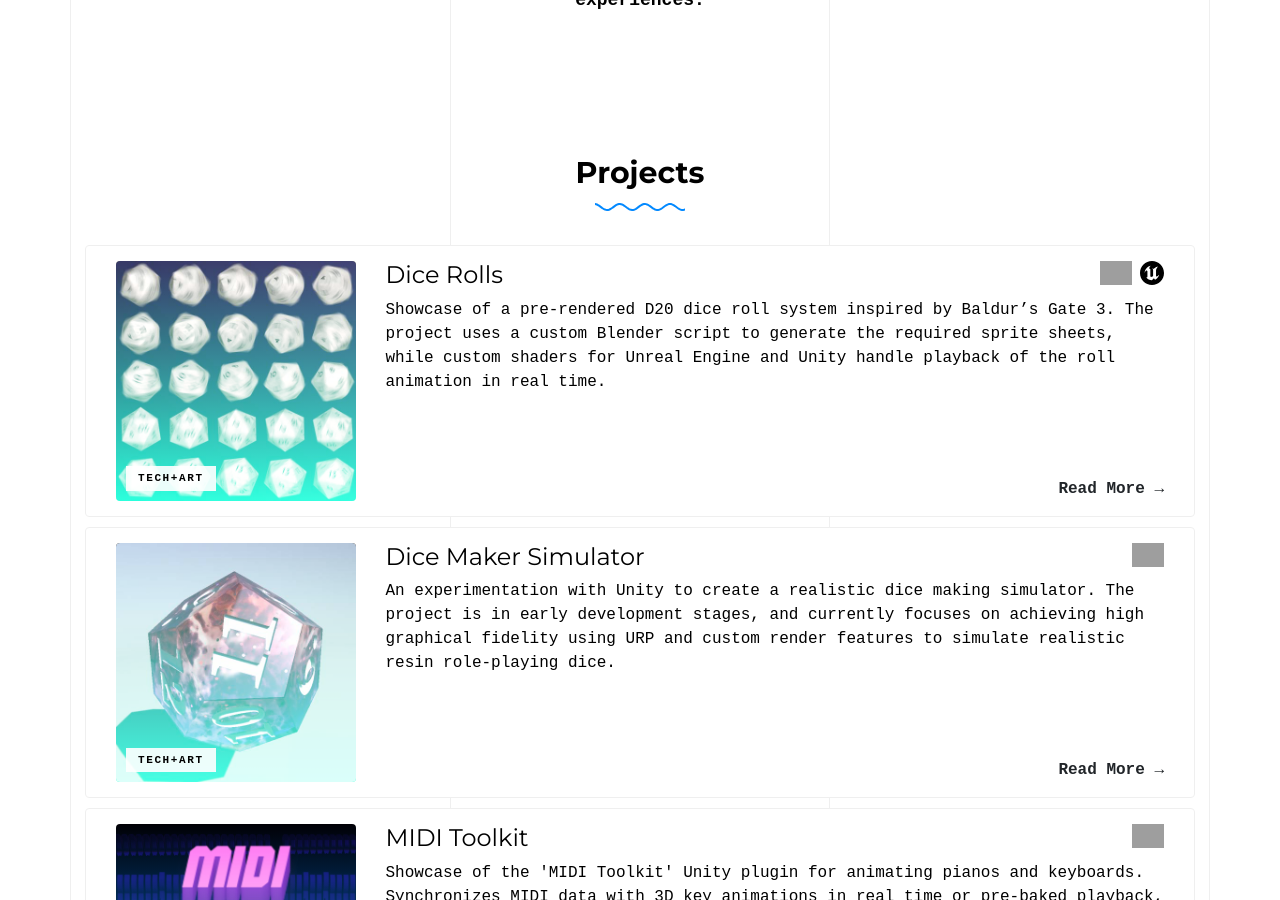
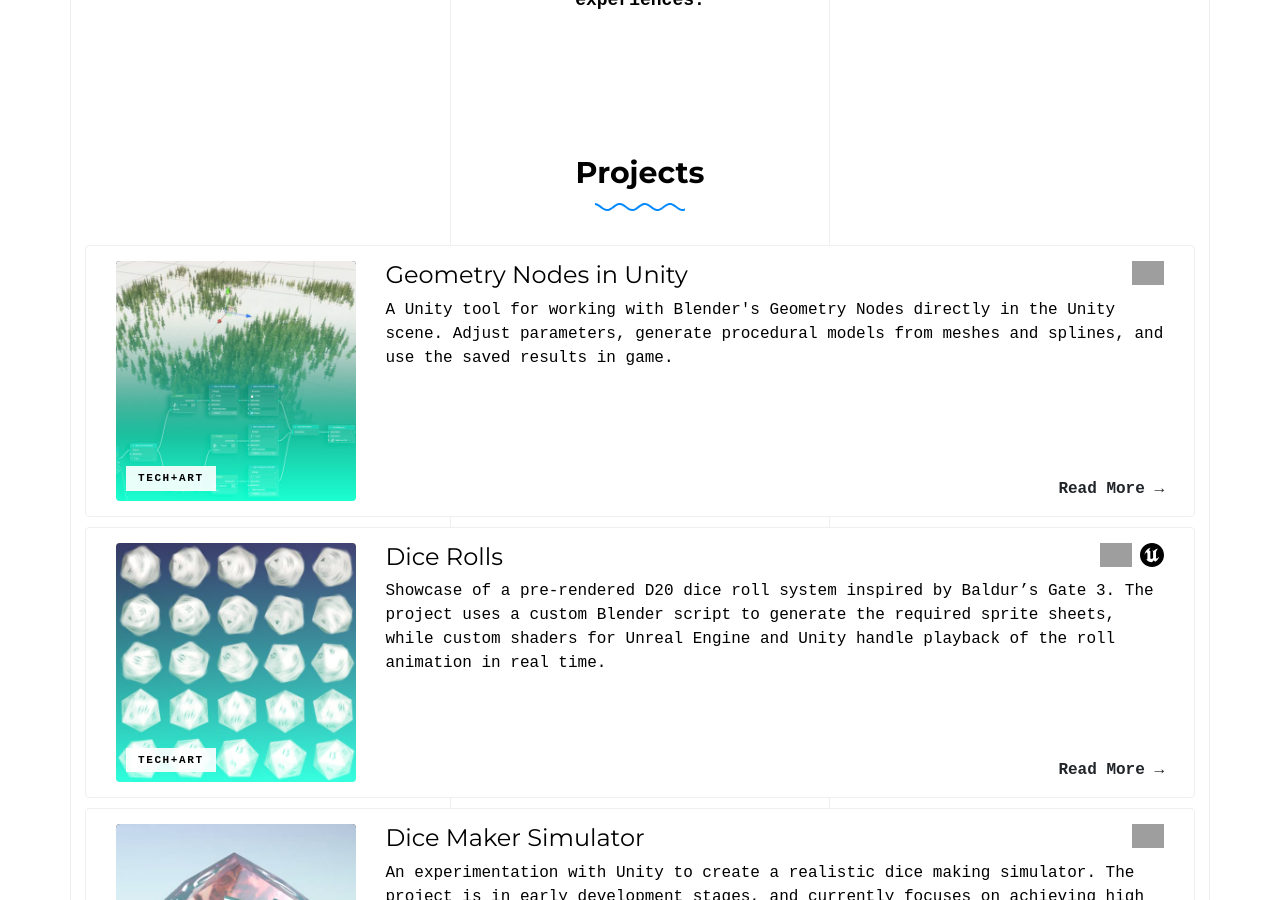
Before and after one commit to alleluso/alleluso.github.io, a Jekyll site: the page built from index.html, in a window 1280 px wide and 900 px high, scrolled down 309 px. Built offline with Jekyll 4.4.1, drawn with Linux system fonts in a browser that asks for light colours; some web fonts are replaced; grey boxes are pictures that could not be loaded.

Commit message:
Added GeoNodes

```diff
--- /dev/null
+++ b/_posts/2026-08-01-geonodesforunity.html
@@ -0,0 +1,177 @@
+---
+title: "Geometry Nodes in Unity"
+date: 2026-08-01
+image: "geonodesforunity/entry.jpg"
+type: "techart"
+project: "none"
+software:
+- unity
+- blender
+excerpt: "A Unity tool for working with Blender's Geometry Nodes directly in the Unity scene. Adjust parameters, generate procedural models from meshes and splines, and use the saved results in game."
+---
+
+<p>
+  Blender's Geometry Nodes are a great way to create models that can be adjusted and reused. The problem is that, once I bring a model into Unity, changing it usually means going back to Blender and exporting it again. I wanted to make that process easier, so I built a tool that lets me use my Geometry Nodes setups directly from the Unity Inspector.
+</p>
+
+<p>
+  The idea is simple: I build the node tree in Blender, then choose its settings and generate the result in Unity. Blender runs headless in the background to do the modeling work. Once the result is saved, a game can use it without needing Blender installed.
+</p>
+
+<!-- MEDIA PLACEHOLDER: replace with video overview of the tool.
+<div class="video-container">
+  <video autoplay loop muted controls playsinline>
+    <source src="{{ '/assets/images/geonodesforunity/overview.mp4' | relative_url }}" type="video/mp4">
+    Your browser does not support the video tag.
+  </video>
+</div>
+-->
+
+<h3 class="section-title text-black mt-5 mb-3">From Blender to the Inspector</h3>
+
+<p>
+  I start with a Blender file containing a Geometry Nodes setup and import it into Unity. By selecting the custom Geometry Nodes importer, the file becomes an asset that lists the available generators and their supported parameters. Saving changes in Blender updates that information in Unity, so I can keep working on the graph without setting everything up again.
+</p>
+
+<p>
+  After assigning the asset to a <code>GeoNodeMesh</code> component, I can choose a generator and adjust its parameters in the Inspector. Numbers, toggles, and vectors use the defaults and ranges defined in Blender. Numeric parameters also have a randomization option, which is useful for quickly trying different variations of the same model.
+</p>
+
+<p>
+  Pressing <strong>Generate</strong> creates the model as child objects in the scene. I also added an <strong>Auto Regenerate</strong> option so the result updates after I change a setting. It waits briefly for edits to settle, which makes adjusting several parameters less cumbersome.
+</p>
+
+<div id="render-gallery" class="carousel slide" data-ride="carousel" data-interval="5000" data-pause="false">
+  <div class="carousel-inner" style="overflow: hidden;">
+    <div class="carousel-item active">
+      <a href="{{ '/assets/images/geonodesforunity/param_2.jpg' | relative_url }}" data-fancybox="gallery1">
+        <img src="{{ '/assets/images/geonodesforunity/param_2.jpg' | relative_url }}" class="d-block w-100" alt="Blender Parameters" style="object-fit: cover; cursor: pointer;">
+      </a>
+    </div>
+    <div class="carousel-item">
+      <a href="{{ '/assets/images/geonodesforunity/param_1.jpg' | relative_url }}" data-fancybox="gallery1">
+        <img src="{{ '/assets/images/geonodesforunity/param_1.jpg' | relative_url }}" class="d-block w-100" alt="Unity Parameters" style="object-fit: cover; cursor: pointer;">
+      </a>
+    </div>
+    <div class="carousel-item">
+      <a href="{{ '/assets/images/geonodesforunity/param_4.jpg' | relative_url }}" data-fancybox="gallery1">
+        <img src="{{ '/assets/images/geonodesforunity/param_4.jpg' | relative_url }}" class="d-block w-100" alt="Blender Parameters" style="object-fit: cover; cursor: pointer;">
+      </a>
+    </div>
+    <div class="carousel-item">
+      <a href="{{ '/assets/images/geonodesforunity/param_3.jpg' | relative_url }}" data-fancybox="gallery1">
+        <img src="{{ '/assets/images/geonodesforunity/param_3.jpg' | relative_url }}" class="d-block w-100" alt="Unity Parameters" style="object-fit: cover; cursor: pointer;">
+      </a>
+    </div>
+  </div>
+  <div class="media-description">
+    <p>The same supported parameters shown in Blender are available in the Unity Inspector.</p>
+  </div>
+</div>
+
+<h3 class="section-title text-black mt-5 mb-3">Using Unity Scene Geometry</h3>
+
+<p>
+  Changing a few numbers is useful, but I also wanted the models to respond to things already in the Unity scene. A fence, for example, should follow a path that I can edit freely directly in the game scene.
+</p>
+
+<p>
+  For this, I added driver components that pass Unity objects into the Blender graph. They support meshes and terrains, with optional integrations for ProBuilder and Unity Splines. The graph receives these through an <strong>Object</strong> input, which can be read using Blender's Object Info node. Other drivers let me use an object's position or transform to control parameters.
+</p>
+
+<p>
+  Spline inputs keep their handle parameters such as roll and tangents, while terrain inputs include the surface and its holes. This means I can shape a path or adjust the ground in Unity and use it as the starting point for a procedural model.
+</p>
+
+<p>
+  The inputs keep their placement relative to the generated model, so moving or rotating them in Unity produces the expected result. Blender works with temporary copies during generation, leaving the original file unchanged.
+</p>
+
+<p>
+  Possible uses include building a road along a spline, placing props over a terrain, or turning a simple ProBuilder blockout into a more detailed structure. The modeling logic stays in Blender, while the layout can be adjusted directly in Unity.
+</p>
+
+<div class="video-container">
+  <video autoplay loop muted controls playsinline>
+    <source src="{{ '/assets/images/geonodesforunity/splines.webm' | relative_url }}" type="video/webm">
+    Your browser does not support the video tag.
+  </video>
+</div>
+
+<h3 class="section-title text-black mt-5 mb-3">Preserving the Generated Result</h3>
+
+<p>
+  I wanted the generated models to keep the details that matter visually, including their shading, UVs, vertex colors, and material slots. Materials are assigned in Unity, so the same generator can be used with different looks without changing the Blender setup.
+</p>
+
+<p>
+  I also added a way to split a generated model into separate pieces. An attribute named <code>chunk</code> in the node tree decides which faces belong together. Unity then creates an object for each piece, with its own pivot. This is useful when parts of a model need to move independently or have their own physics components or simply for optimization purposes (culling, vertex count, etc).
+</p>
+
+<p>
+  A second attribute, <code>collision</code>, lets me define collision geometry alongside the visible model. The graph can produce a detailed railing, for example, with a much simpler shape for physics. Unity automatically adds the required MeshColliders, keeping the visible and collision meshes aligned.
+</p>
+
+<div class="image-container">
+  <a href="{{ '/assets/images/geonodesforunity/chunk.jpg' | relative_url }}" data-fancybox="">
+    <img src="{{ '/assets/images/geonodesforunity/chunk.jpg' | relative_url }}" alt="Geometry Nodes for Unity demonstration">
+  </a>
+  <div class="media-description">
+    <p>The railing is split into separate pieces, each with a simplified collision mesh. Both are defined in the Blender node tree. The repeated posts use instanced rendering.</p>
+  </div>
+</div>
+
+<p>
+  Generated results are saved with the scene or prefab, so reopening the project or running the game does not require another Blender evaluation. I also added a <strong>Bake</strong> button to save a generated mesh as a regular Unity asset when I want to use it separately.
+</p>
+
+<h3 class="section-title text-black mt-5 mb-3">Instances and Rendering</h3>
+
+<p>
+  Geometry Nodes often use instances to repeat the same object many times. I wanted to preserve that advantage in Unity, rather than turn every copy into a separate object. The tool uses GPU instancing to draw repeated meshes, which is useful for anything; from lamp posts to foliage or modular building details.
+</p>
+
+<p>
+  Nearby instances are grouped together for rendering. An optional LOD component can switch to simpler meshes at a distance and skip instances that are too far away or outside the camera view. I added Scene view visualizations to make it easier to see how those groups are being rendered.
+</p>
+
+<p>
+  Each type of repeated object can have its own distance settings and lower-detail meshes. Those meshes can also use simpler materials, giving me control over both the shape and shading of distant objects.
+</p>
+
+<p>
+  Another useful option is replacing the generated instance mesh with a custom mesh or prefab. A custom mesh keeps the instanced rendering, while a prefab creates individual objects with their own scripts, colliders, and renderers. That lets the Blender graph handle placement while Unity supplies the actual game objects. Large numbers of prefabs still come with the usual cost of having many objects in the scene.
+</p>
+
+<p>
+  I also included a Shader Graph helper for giving instances consistent visual variation, such as different colors. That variation stays attached to each instance as it moves between rendering groups or detail levels, although regenerating the layout can change it.
+</p>
+
+<div class="video-container">
+  <video autoplay loop muted controls playsinline>
+    <source src="{{ '/assets/images/geonodesforunity/instances.webm' | relative_url }}" type="video/webm">
+    Your browser does not support the video tag.
+  </video>
+</div>
+
+<h3 class="section-title text-black mt-5 mb-3">Behind the Bridge</h3>
+
+<p>
+  Blender stays open in the background between operations, avoiding the delay of launching it for every edit. I also added a timing breakdown to help identify which part of generation takes the longest when working with more complex models.
+</p>
+
+<p>
+  If generation fails, the previous result stays in the scene. If I change a setting while Blender is still working, an outdated result cannot overwrite the newer edits. Generated changes also support Unity's Undo, making experimentation a little less risky.
+</p>
+
+<h3 class="section-title text-black mt-5 mb-3">Final Thoughts</h3>
+
+<p>
+  What I like most about this tool is being able to build the procedural logic in Blender and then work with the result in the context of a Unity scene. Paths, proportions, and placement are much easier to judge when I can see the model alongside everything else.
+</p>
+
+<p>
+  The current version targets Unity 6.3 and Blender 5.2, with HDRP as the supported rendering setup. It generates models in the Editor, so it is intended for authoring rather than changing Geometry Nodes graphs during gameplay. Blender materials also need to be replaced with Unity materials. There are still limits to what it can transfer, but it already gives me a useful way to reuse procedural models across different scenes.
+</p>
+
+{% include software-list.html software=page.software %}
```
Also changed, not shown: _layouts/base.html (+5 -16 lines), assets/images/geonodesforunity/chunk.jpg (added), assets/images/geonodesforunity/entry.jpg (added), assets/images/geonodesforunity/param_1.jpg (added), assets/images/geonodesforunity/param_2.jpg (added), assets/images/geonodesforunity/param_3.jpg (added), assets/images/geonodesforunity/param_4.jpg (added), 2 other files.
